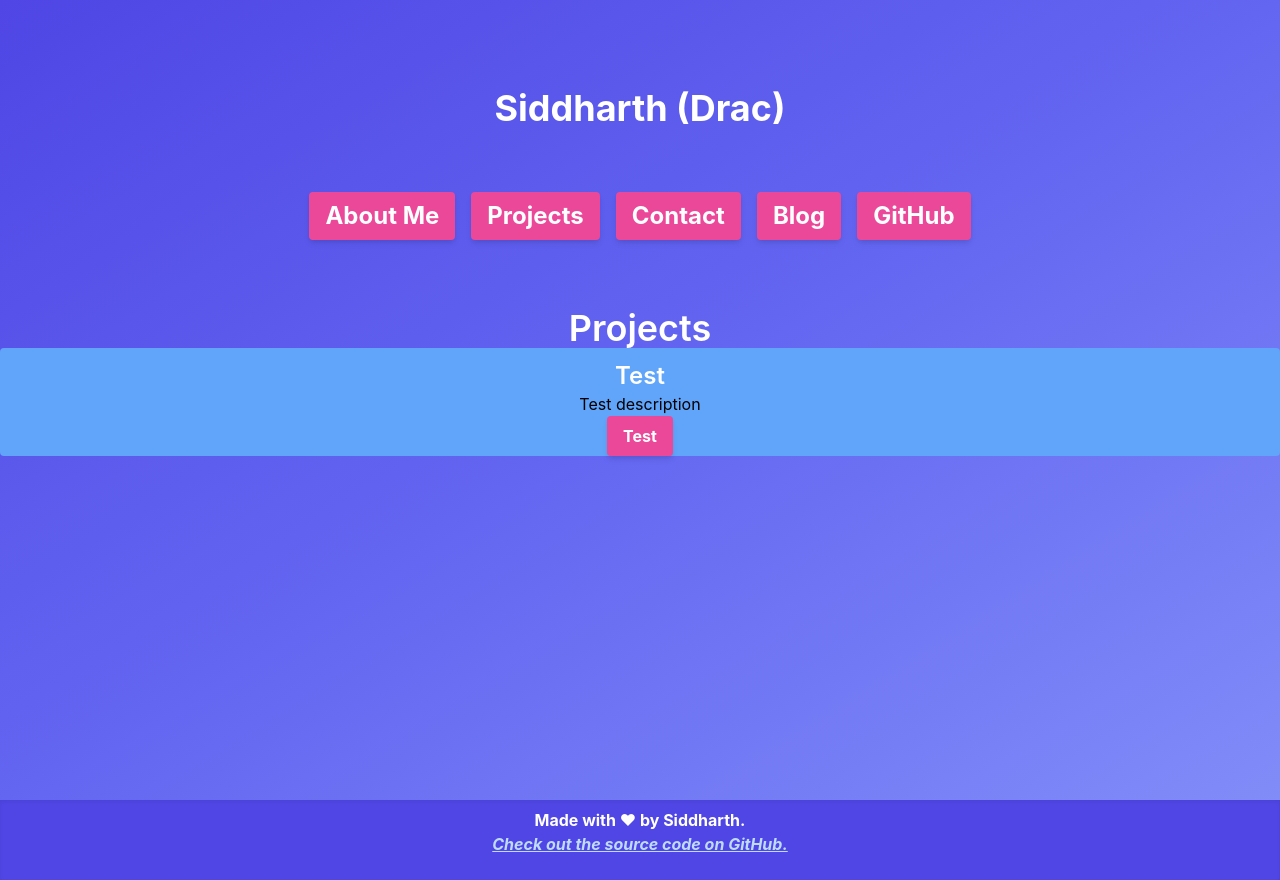
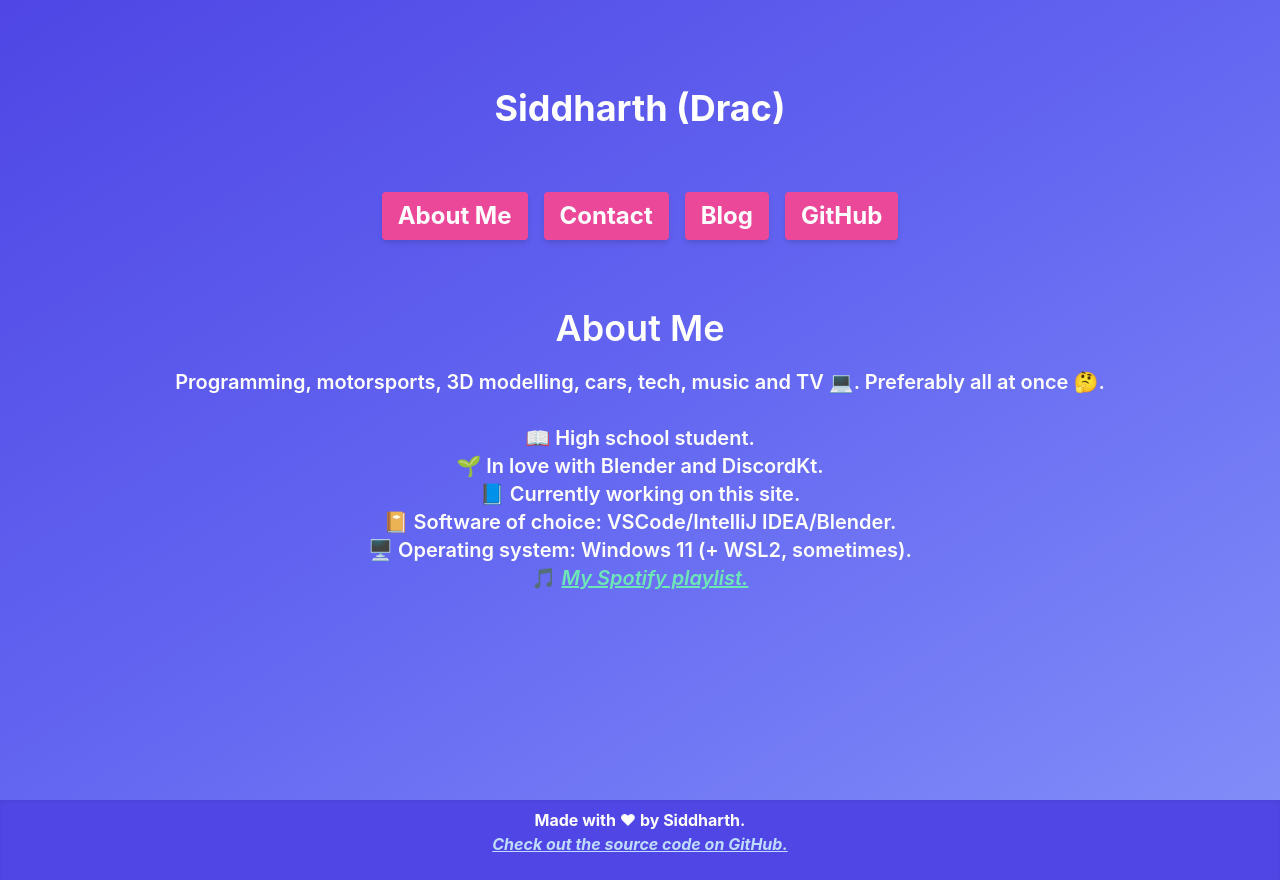
Before and after one commit to DracTheDino/blogfolio, a React (Create React App) app: page /projects in a window 1280 px wide. Built offline with nearby package versions, Linux system fonts and the light colour scheme.

Commit message:
Remove Projects.js and ProjectCard.js

```diff
--- a/src/App.js
+++ b/src/App.js
@@ -6,7 +6,6 @@ import TransparentNavButton from "./components/TransparentNavButton";
 import About from "./components/About";
 import Blog from "./components/Blog";
 import Footer from "./components/Footer"
-import Projects from "./components/Projects";
 
 function App() {
     return (
@@ -21,9 +20,6 @@ function App() {
                     className="pt-14 flex flex-wrap text-1xl md:text-2xl justify-center pl-16 pr-16 space-x-4 space-y-1 md:space-y-0 pb-14">
                     <Link to="/" strict>
                         <NavButton buttonText="About Me" color="pink"/>
-                    </Link>
-                    <Link to="/projects" strict>
-                        <NavButton buttonText="Projects" color="pink"/>
                     </Link>
                     <Link to="/contact">
                         <NavButton buttonText="Contact" color="pink"/>
@@ -42,7 +38,6 @@ function App() {
                 <Switch>
                     <Route path="/contact" component={Contact} strict/>
                     <Route path="/blog" component={Blog} strict/>
-                    <Route path="/projects" component={Projects} strict />
                     <Route path="/" component={About} strict/>
                 </Switch>
                 <br />
--- a/src/components/ProjectCard.js
+++ /dev/null
@@ -1,14 +0,0 @@
-import React from "react";
-import NavButton from "./NavButton";
-
-function ProjectCard() {
-    return (
-        <div className="text-center bg-blue-400 rounded">
-            <h1 className="text-2xl pt-3 font-semibold text-white">Test</h1>
-            <p>Test description</p>
-            <NavButton buttonText="Test" />
-        </div>
-    );
-}
-
-export default ProjectCard;
--- a/src/components/Projects.js
+++ /dev/null
@@ -1,18 +0,0 @@
-import React from "react";
-import ProjectCard from "./ProjectCard";
-
-function Projects() {
-    return (
-        <div className="text-center">
-            <h1 className="text-3xl md:text-4xl pt-3 font-semibold text-white">
-                Projects
-            </h1>
-            <div className="px-50">
-                <ProjectCard />
-            </div>
-
-        </div>
-    );
-}
-
-export default Projects;
```
